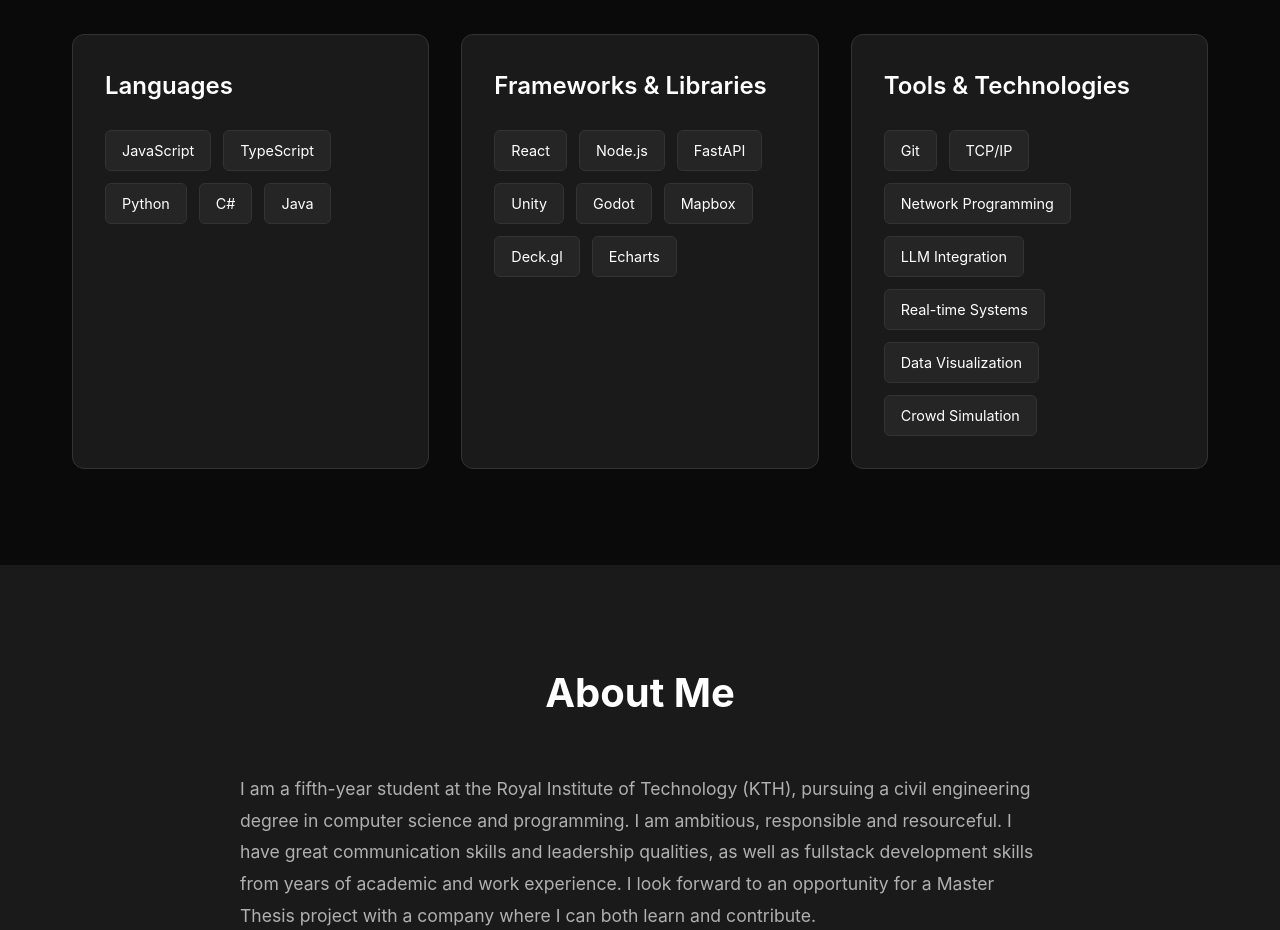
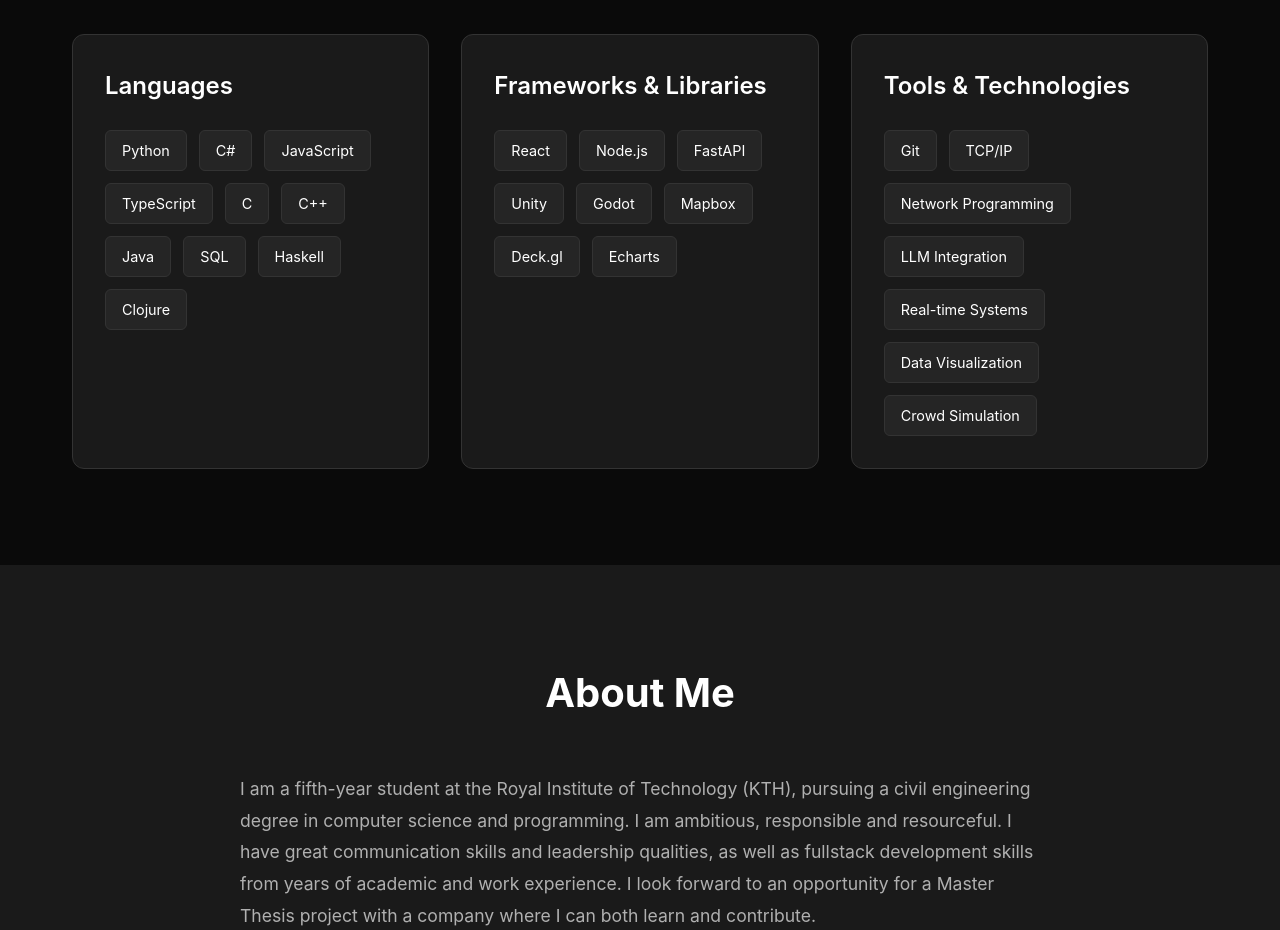
Before and after one commit to marcuserlandsson/portfolio, a plain HTML site: page index.html in a window 1280 px wide. Shown: the part 4360-5290 px from the top of the page. Drawn offline with Linux system fonts and the light colour scheme.

Commit message:
Add remaining programming languages

```diff
--- a/index.html
+++ b/index.html
@@ -283,11 +283,16 @@
           <div class="skill-category">
             <h3 class="skill-category-title">Languages</h3>
             <div class="skill-tags">
+              <span class="skill-tag">Python</span>
+              <span class="skill-tag">C#</span>
               <span class="skill-tag">JavaScript</span>
               <span class="skill-tag">TypeScript</span>
-              <span class="skill-tag">Python</span>
-              <span class="skill-tag">C#</span>
+              <span class="skill-tag">C</span>
+              <span class="skill-tag">C++</span>
               <span class="skill-tag">Java</span>
+              <span class="skill-tag">SQL</span>
+              <span class="skill-tag">Haskell</span>
+              <span class="skill-tag">Clojure</span>
             </div>
           </div>
           <div class="skill-category">
```
